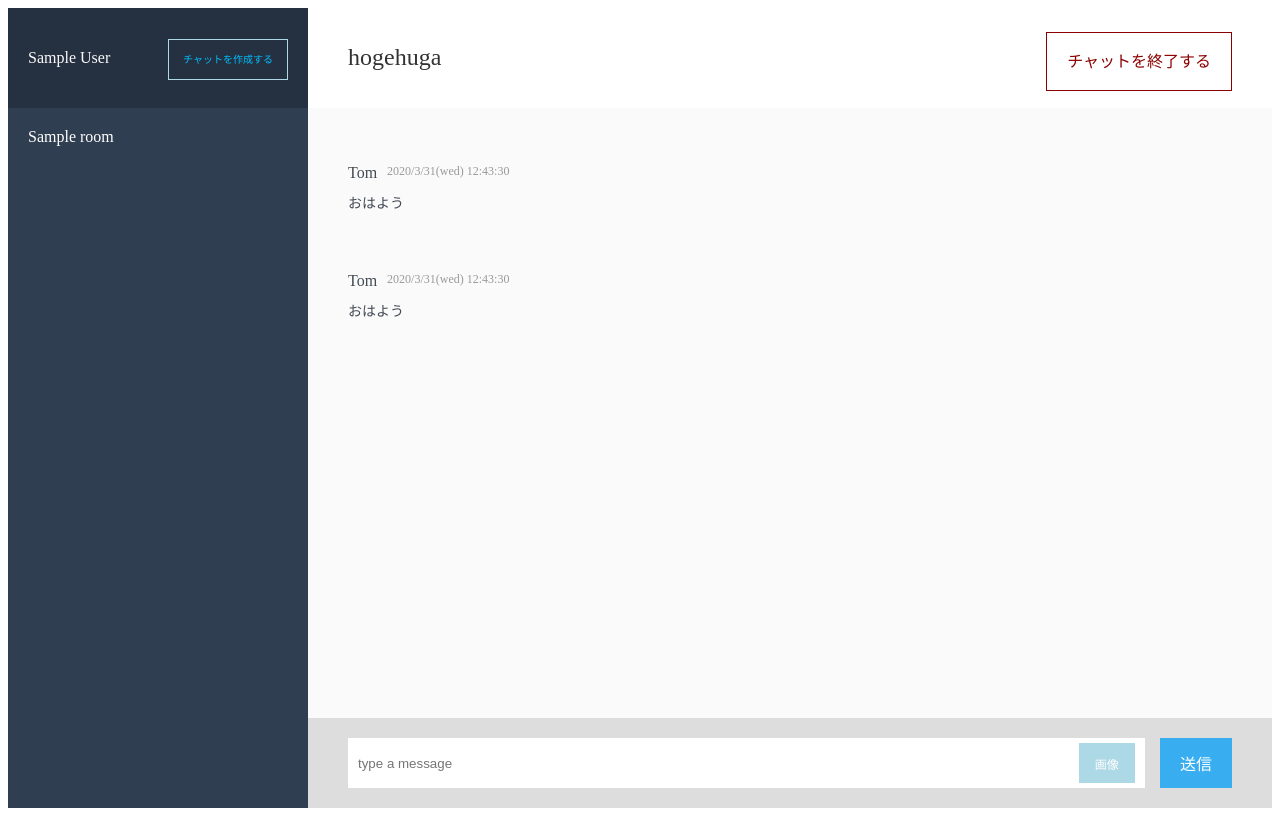
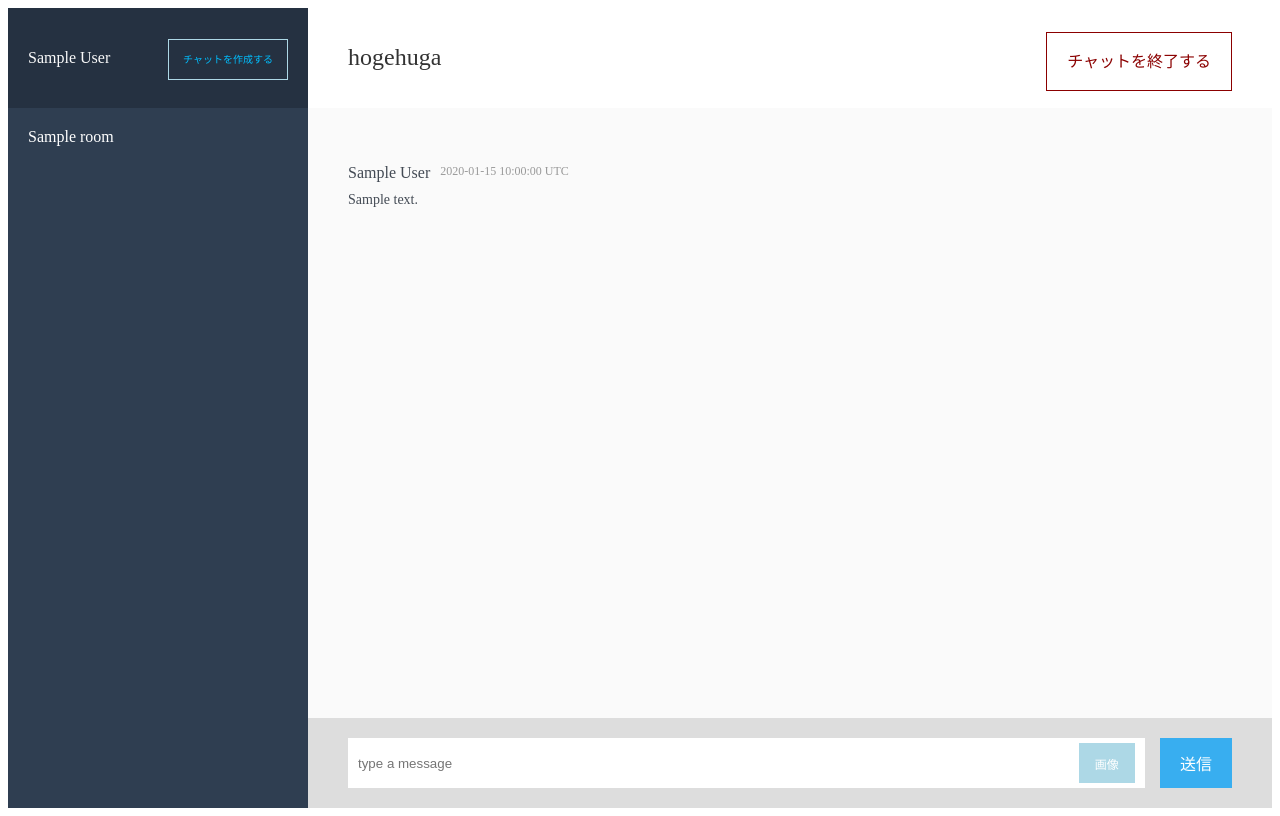
Before and after one commit to sayaka-takeuchi/chat-app, a Rails app: page /rooms/1/messages in a window 1280 px wide. Run offline with Rails 7, Linux system fonts and the light colour scheme; a user stored in the database is signed in; tables that the repository leaves empty hold one stand-in row (values such as "Sample post"); some libraries are stand-ins or nearby versions.

Commit message:
メッセージの表示

```diff
--- a/app/controllers/messages_controller.rb
+++ b/app/controllers/messages_controller.rb
@@ -2,6 +2,7 @@ class MessagesController < ApplicationController
   def index
     @message = Message.new
     @room = Room.find(params[:room_id])
+    @messages = @room.messages.includes(:user)
   end
 
   def create
@@ -10,6 +11,7 @@ class MessagesController < ApplicationController
      if @message.save
       redirect_to room_messages_path(@room)
      else
+      @messages = @room.messages.includes(:user)
       render :index
      end
   end
--- a/app/views/messages/_main_chat.html.erb
+++ b/app/views/messages/_main_chat.html.erb
@@ -12,36 +12,7 @@
 </div>
 
 <div class="messages">
-  <div class="message">
-    <div class="upper-message">
-      <div class="message-user">
-        Tom
-      </div>
-      <div class="message-date">
-        2020/3/31(wed) 12:43:30
-      </div>
-    </div>
-    <div class="lower-message">
-      <div class="message-content">
-        おはよう
-      </div>
-    </div>
-  </div>
-  <div class="message">
-    <div class="upper-message">
-      <div class="message-user">
-        Tom
-      </div>
-      <div class="message-date">
-        2020/3/31(wed) 12:43:30
-      </div>
-    </div>
-    <div class="lower-message">
-      <div class="message-content">
-        おはよう
-      </div>
-    </div>
-  </div>
+  <%= render partial: 'message', collection: @messages %>
 </div>
 
 <%= form_with model: [@room, @message], html: {class: "form"}, local: true do |f|%>
--- /dev/null
+++ b/app/views/messages/_message.html.erb
@@ -0,0 +1,18 @@
+<div class="message">
+  <div class="upper-message">
+    <div class="message-user">
+    <!-- 投稿したユーザー名情報を出力する -->
+      <%= message.user.name%>
+    </div>
+    <div class="message-date">
+    <!-- 投稿した時刻を出力する -->
+      <%= message.created_at%>
+    </div>
+  </div>
+  <div class="lower-message">
+    <div class="message-content">
+    <!-- 投稿したメッセージ内容を記述する -->
+      <%= message.content%>
+    </div>
+  </div>
+</div>
```
